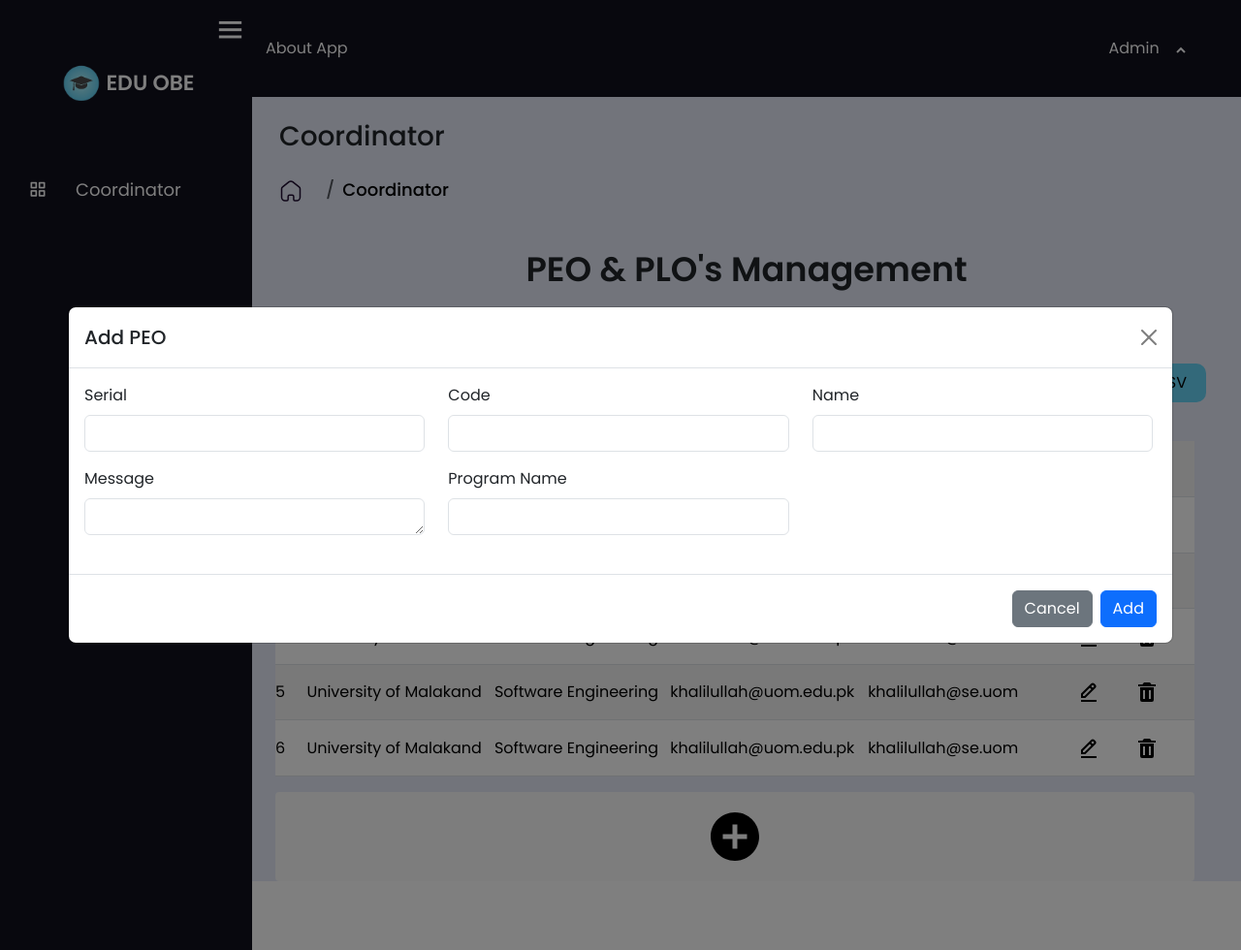
After one commit to Zaryab13/EduOBE, a PHP site: page /PEO-PLO-manage.html in a window 1280 px wide, after a click that opens the changed part. The commit adds this page. Shown: the whole page at 97% size. Run offline with PHP 8.4, Linux system fonts and the light colour scheme.

Commit message:
Worked on PEO Page and Dynamic table data using JS

```diff
--- /dev/null
+++ b/PEO-PLO-manage.html
@@ -0,0 +1,231 @@
+<!DOCTYPE html>
+<html lang="en">
+
+<head>
+    <meta charset="UTF-8">
+    <meta http-equiv="X-UA-Compatible" content="IE=edge">
+    <meta name="viewport" content="width=device-width, initial-scale=1.0">
+    <title>Document</title>
+    <!-- bootstrap -->
+    <link href="https://cdn.jsdelivr.net/npm/bootstrap@5.3.0-alpha2/dist/css/bootstrap.min.css" rel="stylesheet"
+        integrity="sha384-aFq/bzH65dt+w6FI2ooMVUpc+21e0SRygnTpmBvdBgSdnuTN7QbdgL+OapgHtvPp" crossorigin="anonymous">
+
+    <!-- Box-Icons -->
+    <link href='https://unpkg.com/boxicons@2.0.7/css/boxicons.min.css' rel='stylesheet'>
+
+    <!-- Custom CSS -->
+    <link rel="stylesheet" href="css/index.css">
+
+</head>
+
+<body class="preload">
+
+    <div class="sidebar open">
+        <div class="logo-details">
+            <a href="">
+                <img src="img/Logo 2.png" alt="">
+                <span class="logo_name">edu obe</span>
+            </a>
+        </div>
+        <ul class="nav-links">
+            <li>
+                <a href="">
+                    <i class='bx bx-grid-alt'></i>
+                    <span class="link_name">Coordinator</span>
+                </a>
+                <ul class="sub-menu blank">
+                    <li><a class="link_name" href="">Coordinator</a></li>
+                </ul>
+            </li>
+        </ul>
+    </div>
+    <section class="home-section">
+        <div class="toggle">
+            <i class='bx bx-menu'></i>
+        </div>
+        <nav class="top-nav" id="header">
+            <div class="nav-left">
+                <div class="top-link-items">
+                    <ul>
+                        <li>
+                            <a href="#">About App </a>
+                        </li>
+                    </ul>
+                </div>
+            </div>
+            <div class="nav-right">
+                <div class="top-link-items">
+                    <ul>
+                        <li>
+                            <a id="user-name-link" href="#">
+                                Muhammad Arsalan
+                            </a>
+                            <button type="button" class="profdropBtn">
+                                <i class="bx bxs-chevron-down arrow"></i>
+                            </button>
+                            <ul class="prof-sub-menu" id="profileSubMenu">
+                                <li>
+                                    <a href="#">
+                                        <img src="icons/profile.svg" alt="">
+                                        <span class="user-name-text">
+                                            Muhammad Arsalan
+                                        </span>
+                                    </a>
+                                </li>
+                                <li>
+                                    <a href="#">
+                                        <img src="icons/key.svg" alt="">
+                                        <span>
+                                            Reset Password
+                                        </span>
+                                    </a>
+                                </li>
+                                <li>
+                                    <a href="#">
+                                        <img src="icons/logout.svg" alt="">
+                                        <span>
+                                            Log Out
+                                        </span>
+                                    </a>
+                                </li>
+                            </ul>
+                        </li>
+                    </ul>
+                </div>
+            </div>
+        </nav>
+
+        <!-- Home Content -->
+        <div class="main container-fluid">
+            <h3 class="ms-3 my-4">Coordinator</h3>
+            <div class="bread-crumbs d-flex">
+                <div aria-label="breadcrumb">
+                    <ol class="breadcrumb">
+                        <li class="breadcrumb-item mx-3">
+                            <a href="coordinator.html"><img src="icons/home.svg" alt=""></a>
+                        </li>
+                        <li class="breadcrumb-item"><a href="#">Coordinator</a></li>
+                    </ol>
+                </div>
+            </div>
+
+            <div class="container-fluid">
+                <div class="row justify-content-center">
+                    <h3 class="section-heading">PEO & PLO's Management</h3>
+
+                    <div class="PEO-section row">
+                        <div class="section-head">
+                            <h4 class="title">PEO List</h4>
+                            <button class="csvBtn">Import CSV</button>
+                        </div>
+                        <div class="row peo-table">
+                            <table class="table table-striped">
+                                <thead>
+                                    <tr>
+                                        <th scope="col">#</th>
+                                        <th scope="col">Code</th>
+                                        <th scope="col">Name</th>
+                                        <th scope="col">Description</th>
+                                        <th scope="col">Program Name</th>
+                                    </tr>
+                                </thead>
+                                <tbody id="addPEOs">
+                                </tbody>
+                            </table>
+                            <div class="order-last add-user">
+                                <div class="ad-user col-lg-12" data-bs-target="#addPEOModal" data-bs-toggle="modal">
+                                    <img id="addPEOBtn" src="icons/plus-circle.svg" alt="">
+                                </div>
+                            </div>
+
+                            <div class="modal fade" id="addPEOModal" tabindex="-1" aria-labelledby="addPEOModalLabel"
+                                aria-hidden="true" data-bs-backdrop="static">
+                                <div class="modal-dialog modal-dialog-centered modal-xl">
+                                    <div class="modal-content">
+                                        <div class="modal-header">
+                                            <h5 class="modal-title" id="addPEOModalLabel">Add PEO</h5>
+                                            <button type="button" class="btn-close" data-bs-dismiss="modal"
+                                                aria-label="Close"></button>
+                                        </div>
+                                        <div class="modal-body">
+                                            <div class="form-content-container">
+                                                <form class="me-1">
+                                                    <div class="row mb-2">
+                                                        <div class="col-sm-4">
+                                                            <div class="mb-3">
+                                                                <label for="serialNo" class="form-label">Serial</label>
+                                                                <input type="number" class="form-control form-animation"
+                                                                    id="serialNo">
+                                                            </div>
+                                                        </div>
+                                                        <div class="col-sm-4">
+                                                            <div class="mb-3">
+                                                                <label for="code" class="form-label">Code</label>
+                                                                <input type="text" class="form-control form-animation"
+                                                                    id="code">
+                                                            </div>
+                                                        </div>
+                                                        <div class="col-sm-4">
+                                                            <div class="mb-3">
+                                                                <label for="name" class="form-label">Name</label>
+                                                                <input type="text" class="form-control form-animation"
+                                                                    id="name">
+                                                            </div>
+                                                        </div>
+                                                        <div class="col-sm-4">
+                                                            <div class="form-outline mb-3">
+                                                                <label class="form-label"
+                                                                    for="Description">Message</label>
+                                                                <textarea class="form-control" id="Description"
+                                                                    rows="1"></textarea>
+                                                            </div>
+                                                        </div>
+                                                        <div class="col-sm-4">
+                                                            <div class="mb-3">
+                                                                <label for="programName" class="form-label">Program
+                                                                    Name</label>
+                                                                <input type="text" class="form-control form-animation"
+                                                                    id="programName">
+                                                            </div>
+                                                        </div>
+                                                    </div>
+                                                </form>
+                                            </div>
+                                        </div>
+                                        <div class="modal-footer">
+                                            <button type="button" class="btn btn-secondary cancel-button"
+                                                data-bs-dismiss="modal">Cancel</button>
+                                            <button type="button" class="btn btn-primary" id="updateButton">Add</button>
+                                            <div id="progressIndicator" class="text-center d-none">
+                                                <div class="spinner-border text-primary" role="status">
+                                                    <span class="visually-hidden">Loading...</span>
+                                                </div>
+                                                <div class="text-primary">Updating...</div>
+                                            </div>
+                                        </div>
+                                    </div>
+                                </div>
+                            </div>
+                        </div>
+                        <div class="PLO-section row"></div>
+                    </div>
+
+                </div>
+            </div>
+    </section>
+
+
+    <script src="js/index.js"></script>
+
+    <script src="js/scrips.js"></script>
+
+    <script src="js/peo-table.js"></script>
+
+    <script src="https://cdn.jsdelivr.net/npm/bootstrap@5.3.0-alpha2/dist/js/bootstrap.bundle.min.js"
+        integrity="sha384-qKXV1j0HvMUeCBQ+QVp7JcfGl760yU08IQ+GpUo5hlbpg51QRiuqHAJz8+BrxE/N"
+        crossorigin="anonymous"></script>
+
+
+</body>
+
+</html>
--- a/css/index.css
+++ b/css/index.css
@@ -1146,8 +1146,14 @@ nav {
 /* icons Button with every row in the list of Departments */
 
 /* Css of the Table Buttons / Row */
-.table-row {
+
+.table-row > td {
   padding: 1rem 0;
+  vertical-align: middle;
+  text-align: left;
+}
+.table-row > td:last-child {
+  margin-right: 10px;
 }
 .icon-button {
   border: none;
@@ -1763,3 +1769,27 @@ nav {
 .dltFacultyModal .delete:hover {
   background-color: #ff3636;
 }
+
+/* PEO Section in PEO/PLO Manage Page Start */
+
+.PEO-section .title {
+  text-align: center;
+  font-size: 30px;
+}
+.PEO-section .csvBtn {
+  background-color: #67d3f5;
+  float: right;
+  padding: 8px 20px;
+  border-radius: 10px;
+  border: none;
+  outline: none;
+  transition: all 0.5s ease;
+}
+.PEO-section .csvBtn:hover {
+  background-color: #44adce;
+  transform: scale(1.1);
+}
+
+.addPEOModal {
+  width: 50%;
+}
--- a/js/index.js
+++ b/js/index.js
@@ -241,6 +241,7 @@ function closeEditDeptInfoModal(){
   editDeptContainerEl.style.display = "none";
 }
 
+
 // Delete Faculty User Modal
 
 
```
Also changed, not shown: coordinator.html (added, +137 -0 lines), js/peo-table.js (added, +172 -0 lines).
